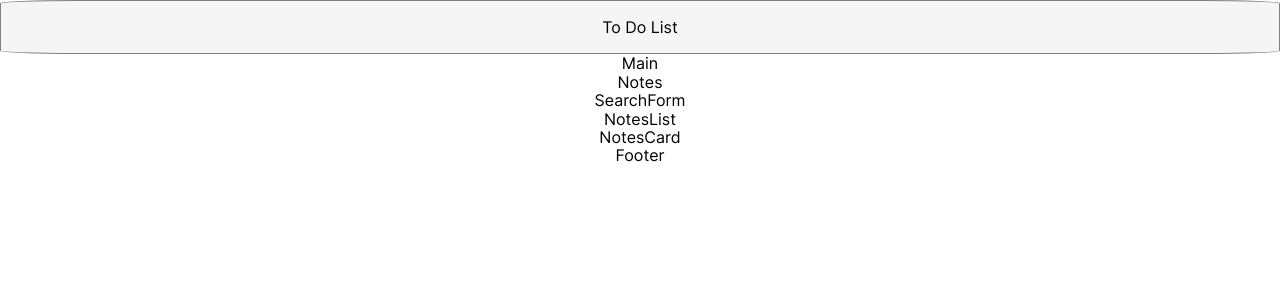
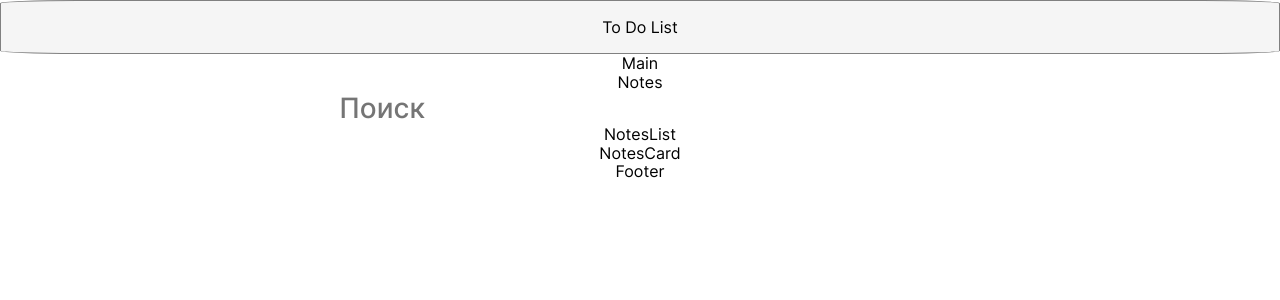
Before and after one commit to BeRealDude/to-do-list, a React (Create React App) app: page / in a window 1280 px wide. Shown: the top 300 px of the page. Built offline with nearby package versions, Linux system fonts and the light colour scheme.

Commit message:
feat: добавить форму поиска

```diff
--- a/src/components/SearchForm/SearchForm.css
+++ b/src/components/SearchForm/SearchForm.css
@@ -0,0 +1,9 @@
+.form__input {
+  width: 47%;
+  border: none;
+  background: transparent;
+  color: black;
+  outline: none;
+  font-size: 28px;
+  font-weight: 500;
+}
--- a/src/components/SearchForm/SearchForm.js
+++ b/src/components/SearchForm/SearchForm.js
@@ -2,7 +2,25 @@ import './SearchForm.css';
 
 function SearchForm() {
   return (
-    <div className="searchForm">SearchForm</div>
+    <section className="form-container">
+      <form
+      className="form"
+      name="form"
+      id="form"
+      noValidate>
+        <input
+        className="form__input"
+        // value={ || ""}
+        // onChange={handleChange}
+        // onClick={onClickHandler}
+        // onBlur={onOnBlur}
+        type="text"
+        name="form-search"
+        id="form-search"
+        required
+        placeholder="Поиск"/>
+      </form>
+    </section>
   );
 }
 
```
